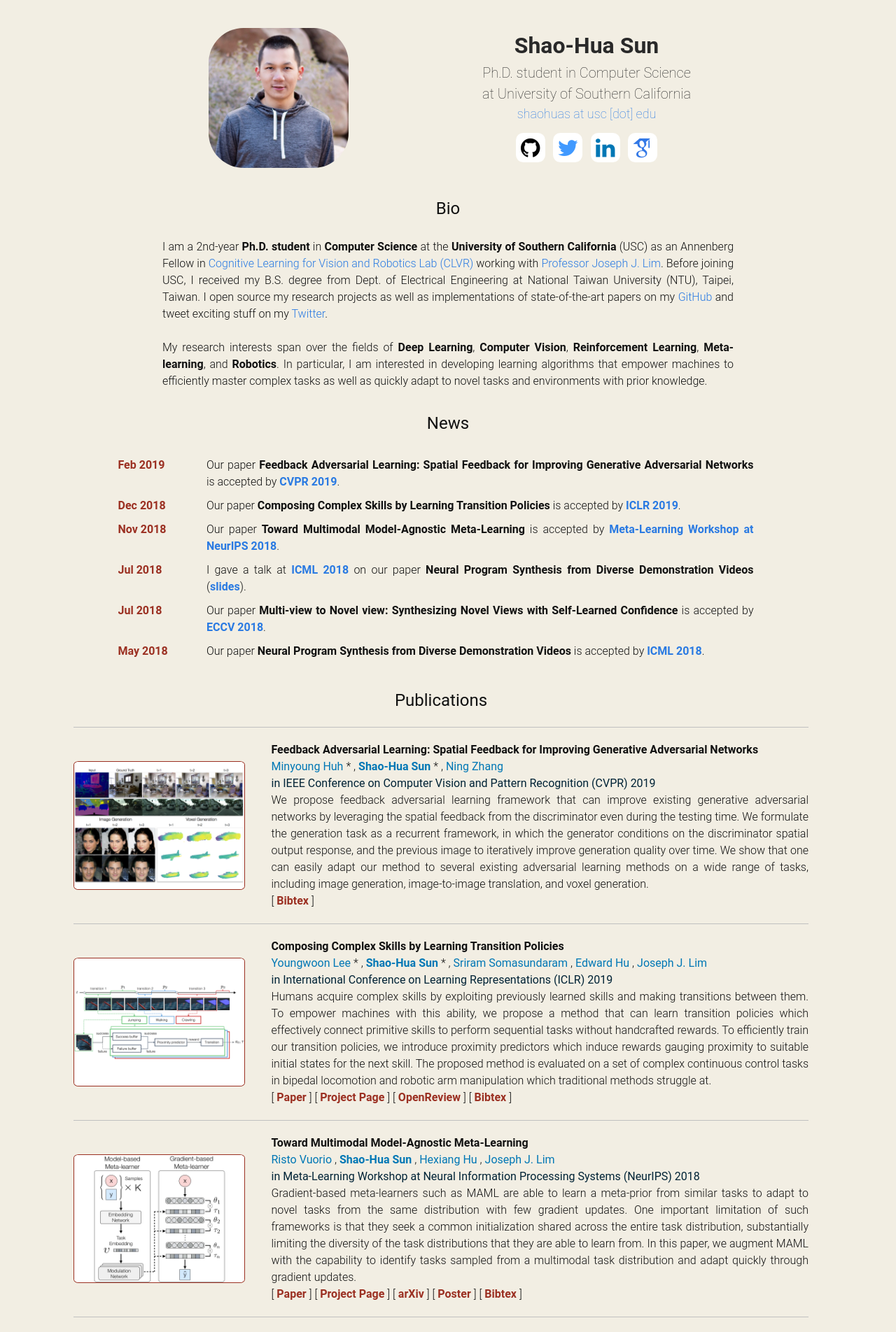
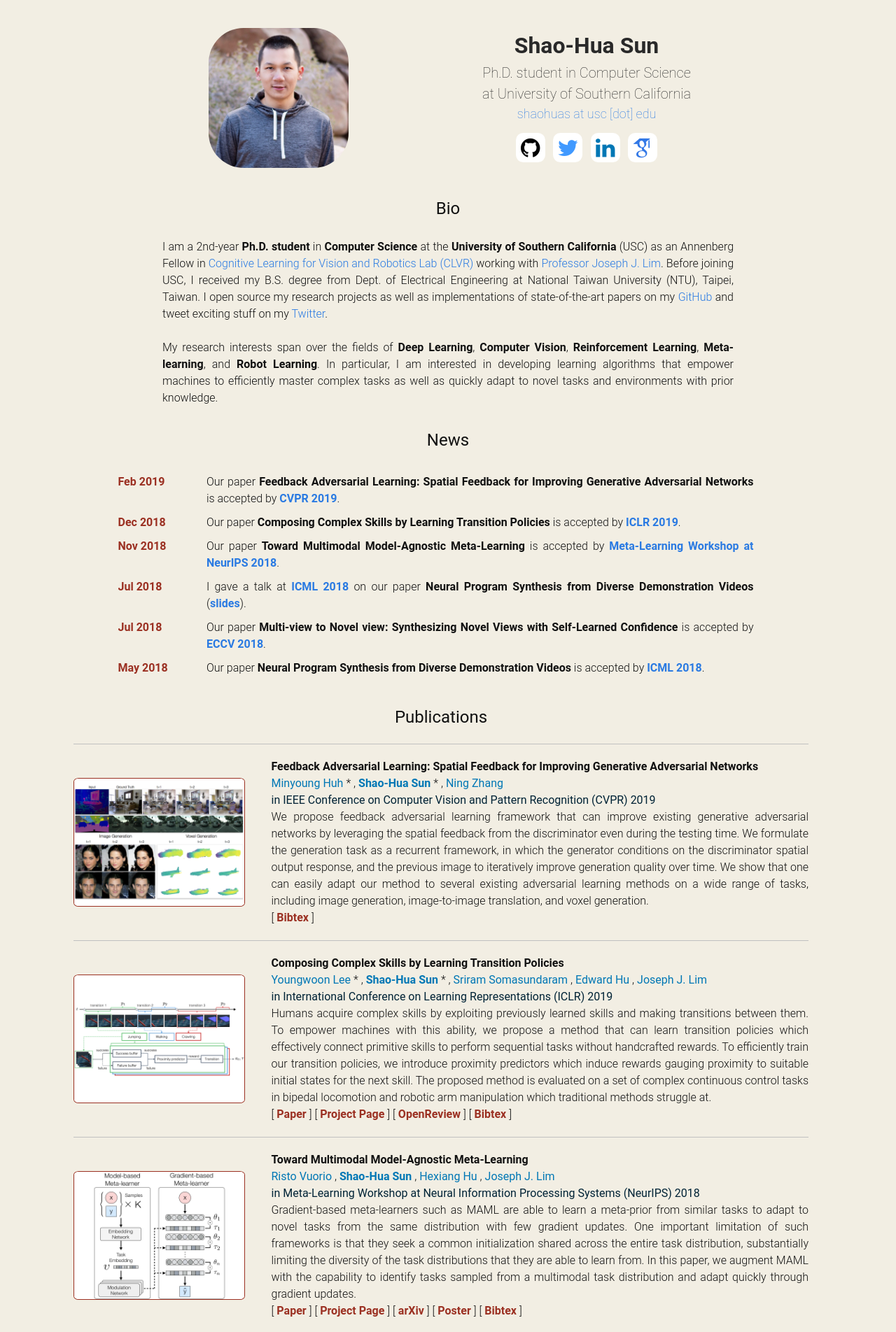
Before and after one commit to shaohua0116/shaohua0116.github.io, a Jekyll site: the page built from index.html, in a window 1280 px wide. Shown: the top 1904 px of the page at 70% size. Built offline with Jekyll 4.4.1, drawn with Linux system fonts in a browser that asks for light colours; some web fonts are replaced.

Commit message:
robotics->robot learning; fix maring of services

```diff
--- a/_data/bio.yml
+++ b/_data/bio.yml
@@ -6,7 +6,7 @@ deep_pic:   /images/profile.jpg
 normal:
   date:     "June 2017"
   title:    ""
-  content:  "I am a 2nd-year <strong>Ph.D. student</strong> in <strong>Computer Science</strong> at the <strong>University of Southern California</strong> (USC) as an Annenberg Fellow in <a href='http://clvrai.com/'  target='_blank'>Cognitive Learning for Vision and Robotics Lab (CLVR)</a> working with <a href='http://people.csail.mit.edu/lim/' target='_blank'>Professor Joseph J. Lim</a>. Before joining USC, I received my B.S. degree from Dept. of Electrical Engineering at National Taiwan University (NTU), Taipei, Taiwan. I open source my research projects as well as implementations of state-of-the-art papers on my <a href='https://github.com/shaohua0116/' target='_blank'>GitHub</a> and tweet exciting stuff on my <a href='https://twitter.com/shaohua0116/' target='_blank'>Twitter</a>.<br><br>My research interests span over the fields of <strong>Deep Learning</strong>, <strong>Computer Vision</strong>, <strong>Reinforcement Learning</strong>, <strong>Meta-learning</strong>, and <strong>Robotics</strong>. In particular, I am interested in developing learning algorithms that empower machines to efficiently master complex tasks as well as quickly adapt to novel tasks and environments with prior knowledge.
+  content:  "I am a 2nd-year <strong>Ph.D. student</strong> in <strong>Computer Science</strong> at the <strong>University of Southern California</strong> (USC) as an Annenberg Fellow in <a href='http://clvrai.com/'  target='_blank'>Cognitive Learning for Vision and Robotics Lab (CLVR)</a> working with <a href='http://people.csail.mit.edu/lim/' target='_blank'>Professor Joseph J. Lim</a>. Before joining USC, I received my B.S. degree from Dept. of Electrical Engineering at National Taiwan University (NTU), Taipei, Taiwan. I open source my research projects as well as implementations of state-of-the-art papers on my <a href='https://github.com/shaohua0116/' target='_blank'>GitHub</a> and tweet exciting stuff on my <a href='https://twitter.com/shaohua0116/' target='_blank'>Twitter</a>.<br><br>My research interests span over the fields of <strong>Deep Learning</strong>, <strong>Computer Vision</strong>, <strong>Reinforcement Learning</strong>, <strong>Meta-learning</strong>, and <strong>Robot Learning</strong>. In particular, I am interested in developing learning algorithms that empower machines to efficiently master complex tasks as well as quickly adapt to novel tasks and environments with prior knowledge.
   "
 short:
   date:
--- a/_sass/_service.scss
+++ b/_sass/_service.scss
@@ -43,5 +43,5 @@ $service-padding: 20px;
   float:       left;
   width: -webkit-calc(70% - (#{$spacing-unit} / 2));
   width:         calc(70% - (#{$spacing-unit} / 2));
-  margin-left: 10px;
+  margin-left: 32px;
 }
```
